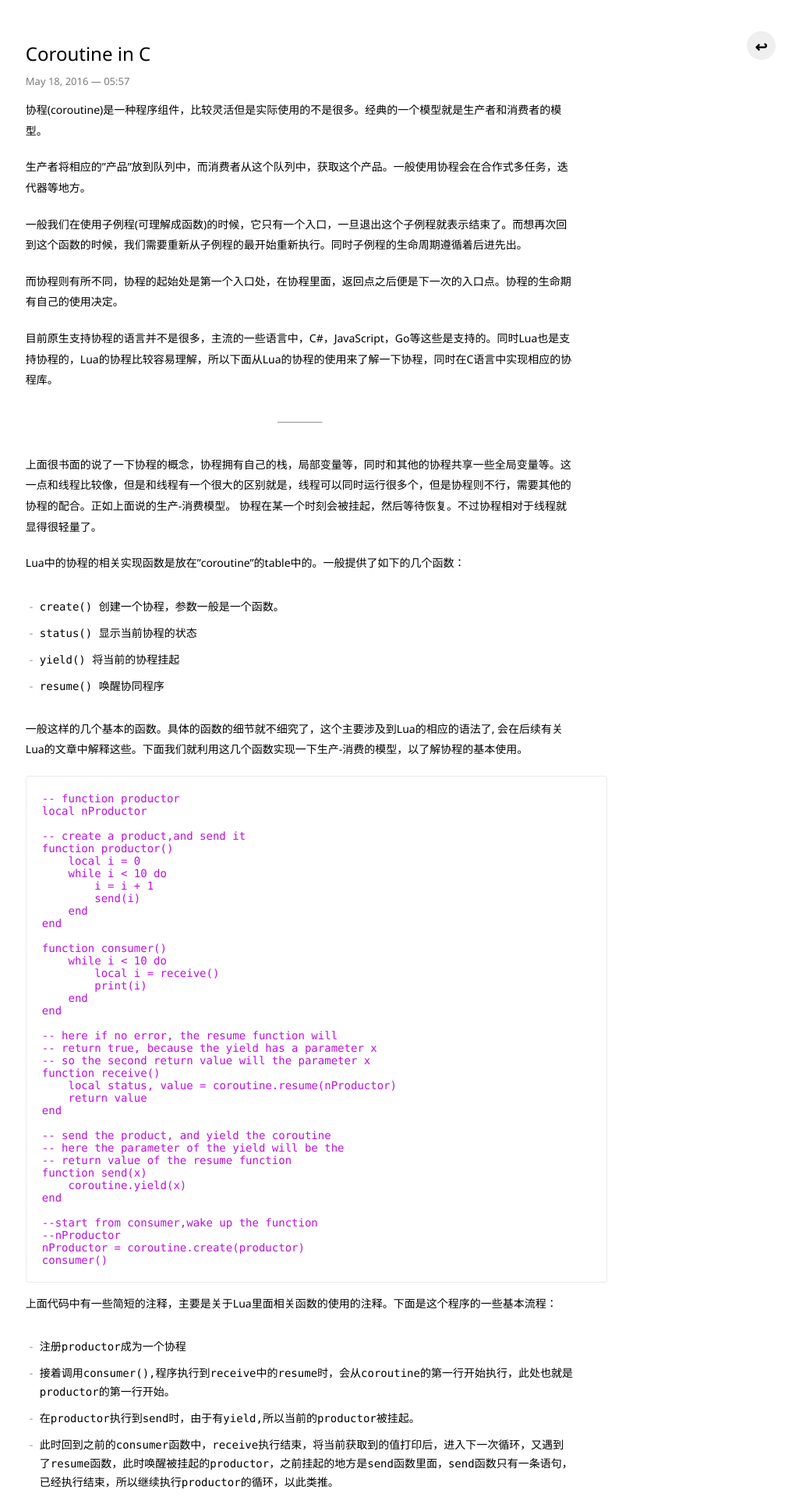
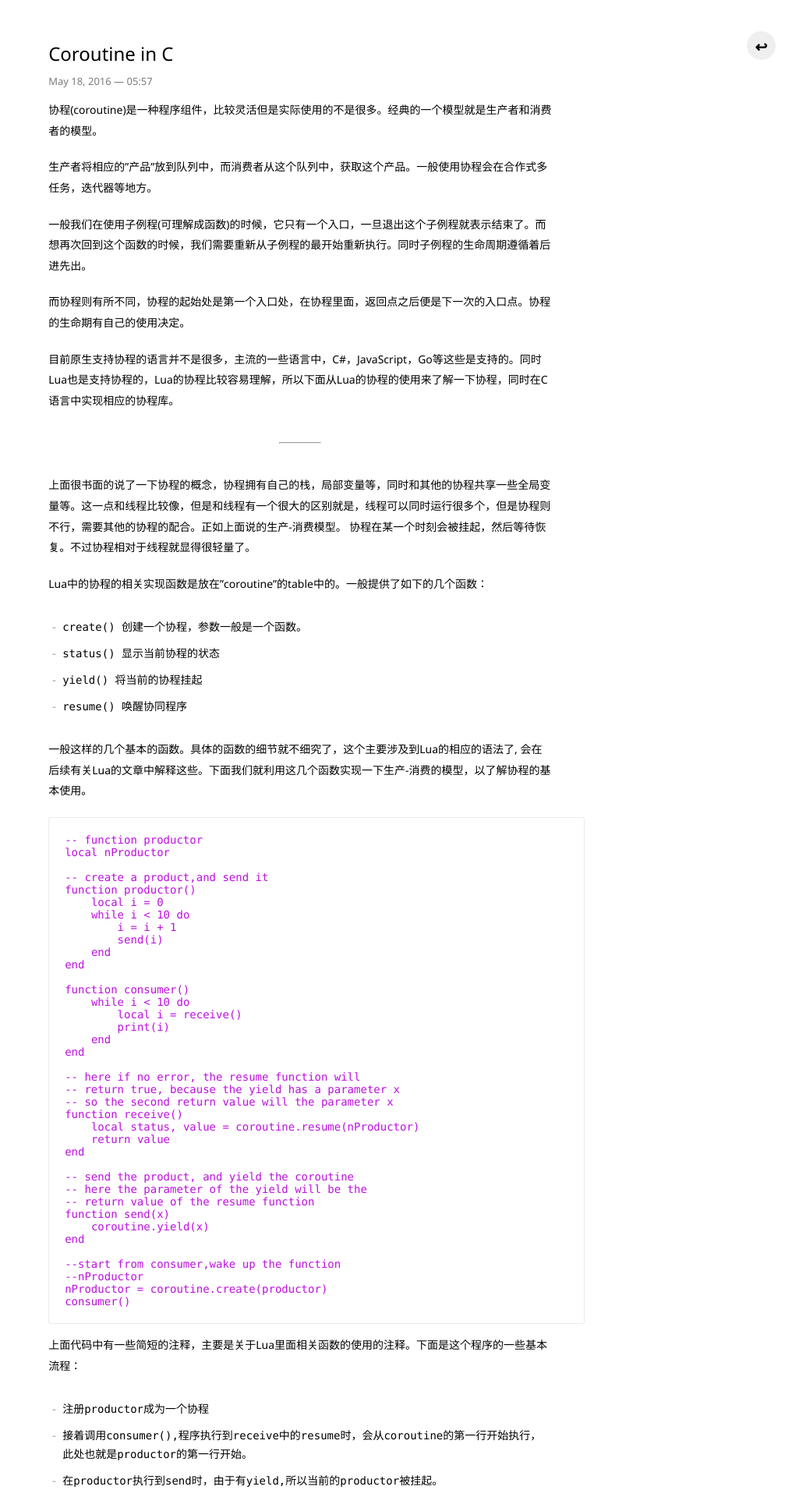
Before and after one commit to JesseEisen/JesseEisen.github.io, a Jekyll site: the page built from _posts/2016-05-18-coroutine.md, in a window 1280 px wide. Shown: the top 1920 px of the page at 78% size, without its empty margins (255-1280 px from the left). Built offline with Jekyll 4.4.1, drawn with Linux system fonts in a browser that asks for light colours.

Commit message:
fix post width

```diff
--- a/css/posts.css
+++ b/css/posts.css
@@ -10,7 +10,7 @@ body {
     margin: 0 auto;
     word-wrap: break-word;
     hyphens: auto;
-    max-width: 60%;
+    max-width: 55%;
 }
 
 .post-title {
@@ -49,6 +49,7 @@ body {
  }
 
  .post-content ul {
+     font-family: Menlo, Monaco, Lucida Console, Liberation Mono, Courier New, monospace, serif;
      margin: 30px 0;
      list-style-type: none;
      padding: 0 0 0 18px;
@@ -56,7 +57,6 @@ body {
 
  li {
      font-size: 14px;
-     font-family: Menlo, Monaco, Lucida Console, Liberation Mono, Courier New, monospace, serif;
      margin-bottom: 10px;
      line-height: 24px;
  }
@@ -112,11 +112,11 @@ pre{
  }
 
  code::before {
-     content: "`";
+     content: " `";
  }
 
  code::after {
-    content: "`";
+    content: "` ";
  }
 
  pre > code::before {
```
